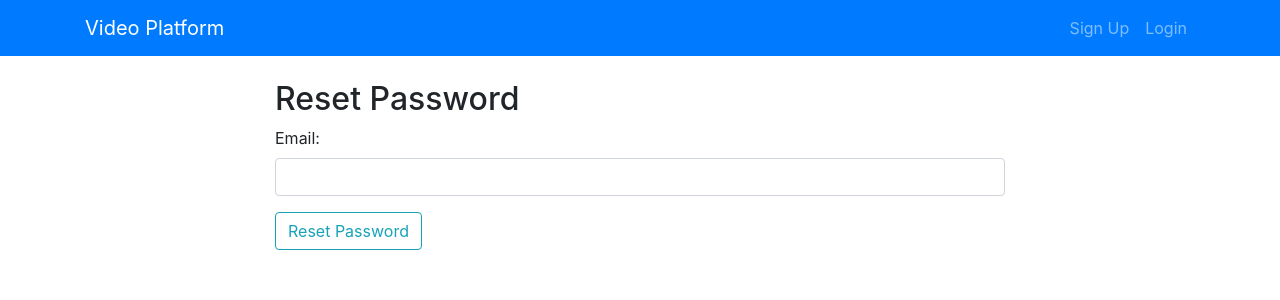
After one commit to Simondelali/videoplaform, a Django app: page /users/password-reset/ in a window 1280 px wide. The commit adds this page. Shown: the top 300 px of the page. Run offline with Django 5.2, Linux system fonts and the light colour scheme; some libraries are stand-ins or nearby versions.

Commit message:
[Feature] Add password reset functionality
- Create password_reset_ view in views.py
- Add reset URL patterns in urls.py
- Include reset link in login form
- Add success  message

```diff
--- a/templates/users/login.html
+++ b/templates/users/login.html
@@ -13,6 +13,11 @@
                     <form method="POST">
                         {% csrf_token %}
                         {{ form|crispy }}
+                        <div class="row justify-content-end mr-2 mb-2">
+                            <small class="text-muted">
+                            <a class="ml-2" href="{% url 'password_reset' %}">Forgot password?</a>
+                            </small>
+                        </div>
                         <div class="form-group">
                             <button class="btn btn-primary btn-block" type="submit">Log In</button>
                         </div>
--- /dev/null
+++ b/templates/users/password_reset_form.html
@@ -0,0 +1,13 @@
+{% extends 'base.html' %}
+
+{% block content %}
+    <h2 >Reset Password</h2>
+    <form method="post">
+        {% csrf_token %}
+        <div class="form-group">
+            <label for="email">Email:</label>
+            <input class="form-control" type="email" name="email" required>
+        </div>
+        <button class="btn btn-outline-info" type="submit">Reset Password</button>
+    </form>
+{% endblock %}
--- a/users/urls.py
+++ b/users/urls.py
@@ -7,4 +7,9 @@ urlpatterns = [
     path('activate/<uidb64>/<token>/', views.activate, name='activate'),
     path('login/', auth_views.LoginView.as_view(template_name='users/login.html'), name='login'),
     path('logout/', views.logout_view, name='logout'),
+
+    path('password-reset/', views.password_reset, name='password_reset'),
+    path('password-reset/done/', auth_views.PasswordResetDoneView.as_view(template_name='users/password_reset_done.html'), name='password_reset_done'),
+    path('reset/<uidb64>/<token>/', auth_views.PasswordResetConfirmView.as_view(template_name='users/password_reset_confirm.html'), name='password_reset_confirm'),
+    path('reset/done/', auth_views.PasswordResetCompleteView.as_view(template_name='users/password_reset_complete.html'), name='password_reset_complete'),
 ]
--- a/users/views.py
+++ b/users/views.py
@@ -10,6 +10,10 @@ from django.views.decorators.csrf import ensure_csrf_cookie
 from .forms import CustomUserCreationForm
 from .models import CustomUser
 from .tokens import account_activation_token
+from django.contrib.auth.tokens import default_token_generator
+from django.contrib.auth import get_user_model
+
+User = get_user_model()
 
 @ensure_csrf_cookie
 def signup(request):
@@ -62,3 +66,26 @@ def logout_view(request):
     logout(request)
     messages.success(request, "You have been successfully logged out.")
     return redirect('home')
+
+def password_reset(request):
+    if request.method == 'POST':
+        email = request.POST.get('email')
+        associated_users = User.objects.filter(email=email)
+        if associated_users.exists():
+            for user in associated_users:
+                current_site = get_current_site(request)
+                mail_subject = 'Reset your password.'
+                message = render_to_string('users/password_reset_email.html', {
+                    'user': user,
+                    'domain': current_site.domain,
+                    'uid': urlsafe_base64_encode(force_bytes(user.pk)),
+                    'token': default_token_generator.make_token(user),
+                    'protocol': 'https' if request.is_secure() else 'http',
+                })
+                email = EmailMessage(mail_subject, message, to=[user.email])
+                email.send()
+            messages.success(request, 'Password reset email has been sent. Please check your inbox.')
+            return redirect('password_reset_done')
+        else:
+            messages.error(request, 'No user found with that email address.')
+    return render(request, 'users/password_reset_form.html')
```
Also changed, not shown: templates/users/password_reset_complete.html (added, +7 -0 lines), templates/users/password_reset_confirm.html (added, +16 -0 lines), templates/users/password_reset_done.html (added, +8 -0 lines), templates/users/password_reset_email.html (added, +15 -0 lines), db.sqlite3.
